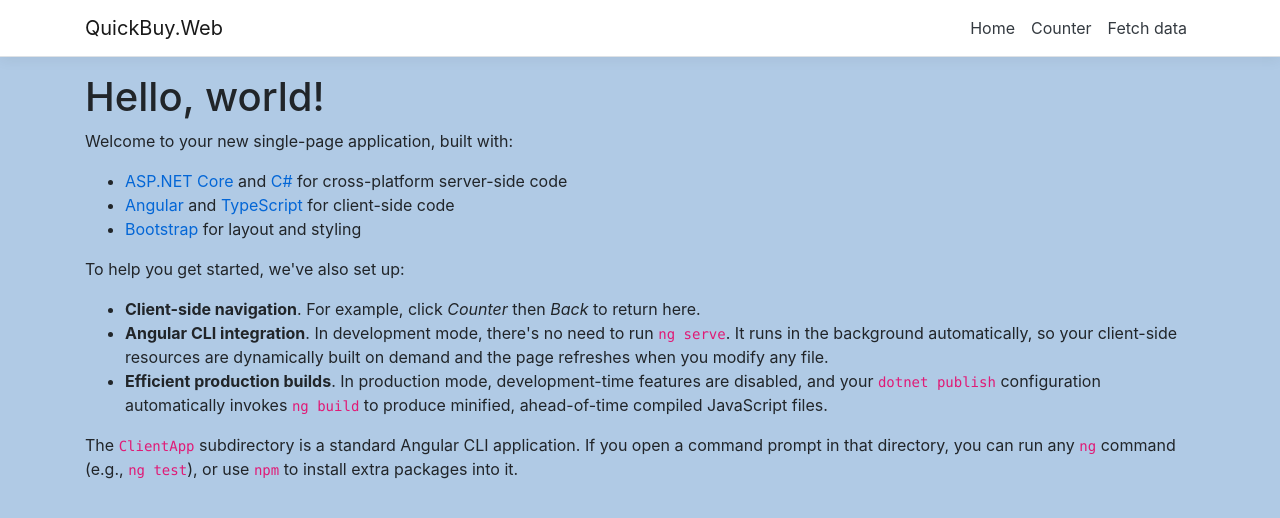
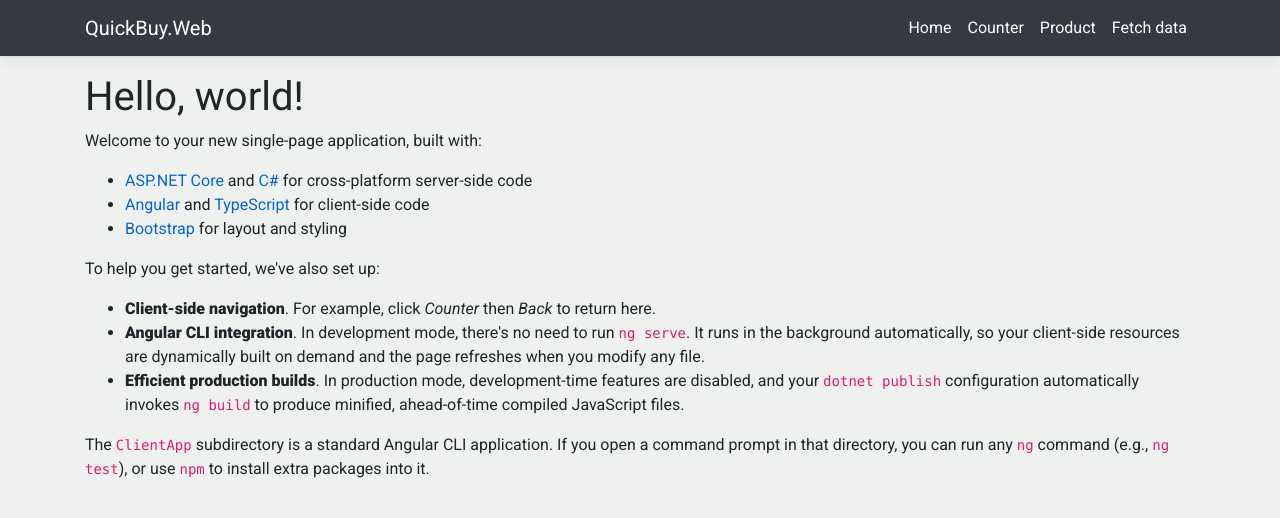
Before and after one commit to nfers/QuickBuy, an Angular app in the folder QuickBuy.Web/ClientApp/: page / in a window 1280 px wide. Shown: the top 518 px of the page. Built offline with nearby package versions, Linux system fonts and the light colour scheme.

Commit message:
20200124#02: ajustes de estilização do componente de nav-bar e inclusao de fonte

```diff
--- a/QuickBuy.Web/ClientApp/src/app/nav-menu/nav-menu.component.html
+++ b/QuickBuy.Web/ClientApp/src/app/nav-menu/nav-menu.component.html
@@ -1,6 +1,6 @@
 <header>
   <nav
-    class="navbar navbar-expand-sm navbar-toggleable-sm navbar-light bg-white border-bottom box-shadow mb-3"
+    class="navbar navbar-expand-sm navbar-toggleable-sm navbar-dark bg-dark border-bottom box-shadow mb-3"
   >
     <div class="container">
       <a class="navbar-brand" [routerLink]="['/']">QuickBuy.Web</a>
@@ -25,15 +25,20 @@
             [routerLinkActive]="['link-active']"
             [routerLinkActiveOptions]="{ exact: true }"
           >
-            <a class="nav-link text-dark" [routerLink]="['/']">Home</a>
+            <a class="nav-link text-white" [routerLink]="['/']">Home</a>
           </li>
           <li class="nav-item" [routerLinkActive]="['link-active']">
-            <a class="nav-link text-dark" [routerLink]="['/counter']"
+            <a class="nav-link text-white" [routerLink]="['/counter']"
               >Counter</a
             >
           </li>
           <li class="nav-item" [routerLinkActive]="['link-active']">
-            <a class="nav-link text-dark" [routerLink]="['/fetch-data']"
+            <a class="nav-link text-white" [routerLink]="['/product']"
+              >Product</a
+            >
+          </li>
+          <li class="nav-item" [routerLinkActive]="['link-active']">
+            <a class="nav-link text-white" [routerLink]="['/fetch-data']"
               >Fetch data</a
             >
           </li>
--- a/QuickBuy.Web/ClientApp/src/styles.css
+++ b/QuickBuy.Web/ClientApp/src/styles.css
@@ -1,6 +1,9 @@
 /* You can add global styles to this file, and also import other style files */
 
 /* Provide sufficient contrast against white background */
+
+@import url('https://fonts.googleapis.com/css?family=Roboto:400,400i,900&display=swap');
+
 a {
   color: #0366d6;
 }
@@ -16,5 +19,6 @@
 }
 
 body {
-  background-color: #b0cae5
+  background-color: #eff1ef;
+  font-family: 'Roboto', sans-serif;
 }
```
